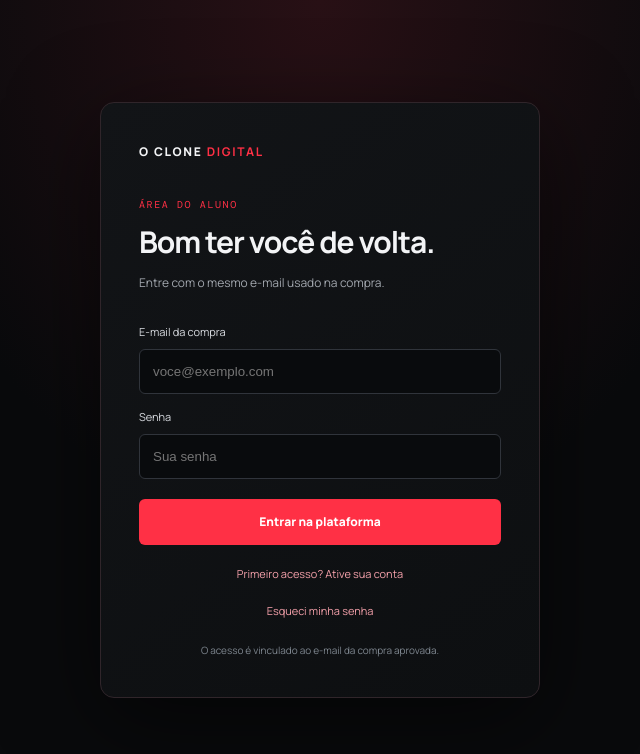
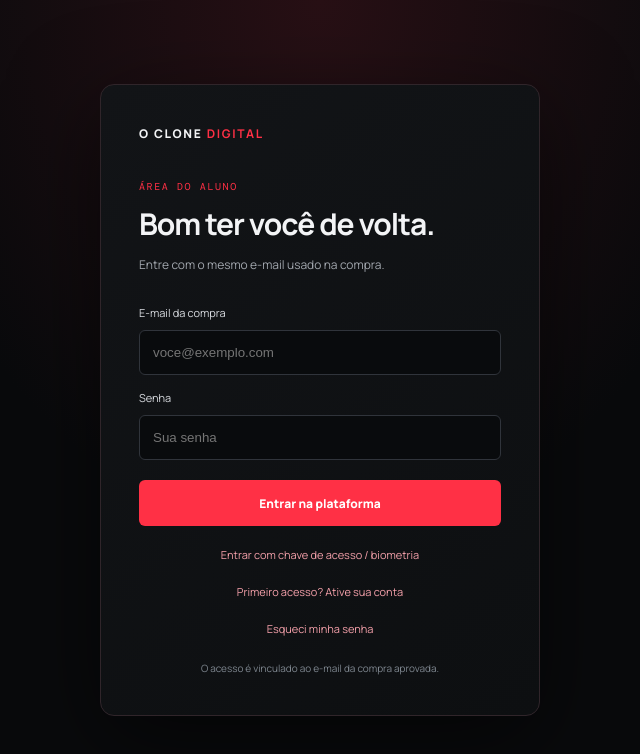
Before and after one commit to oLuiixz/o-clone-digital, a Next.js app: page /login in a window 1280 px wide. Shown: the top 754 px of the page, without its empty margins (320-960 px from the left). Built offline with nearby package versions, Linux system fonts and the light colour scheme; no server answers.

Commit message:
Add passkey sign-in to member login

```diff
--- a/app/login/page.js
+++ b/app/login/page.js
@@ -2,6 +2,7 @@
 
 import { useState } from "react";
 import Link from "next/link";
+import { startAuthentication } from "@simplewebauthn/browser";
 
 export default function LoginPage() {
   const [mode, setMode] = useState("login");
@@ -10,6 +11,25 @@ export default function LoginPage() {
   const [message, setMessage] = useState("");
   const [error, setError] = useState("");
   const [busy, setBusy] = useState(false);
+  const [passkeyBusy, setPasskeyBusy] = useState(false);
+
+  async function signInWithPasskey() {
+    setPasskeyBusy(true); setMessage(""); setError("");
+    try {
+      if (!email.trim()) throw new Error("Informe seu e-mail para localizar suas chaves de acesso.");
+      const optionsResponse = await fetch("/api/auth/passkeys/options", { method: "POST", headers: { "Content-Type": "application/json" }, body: JSON.stringify({ email: email.trim() }) });
+      const options = await optionsResponse.json();
+      if (!optionsResponse.ok) throw new Error(options.error || "Não foi possível iniciar o acesso por chave.");
+      const credential = await startAuthentication({ optionsJSON: options });
+      const verifyResponse = await fetch("/api/auth/passkeys/verify", { method: "POST", headers: { "Content-Type": "application/json" }, body: JSON.stringify({ email: email.trim(), response: credential }) });
+      const result = await verifyResponse.json();
+      if (!verifyResponse.ok) throw new Error(result.error || "Não foi possível validar a chave de acesso.");
+      window.location.assign(result.redirect || "/painel");
+    } catch (err) {
+      if (err?.name === "NotAllowedError") setError("A autenticação foi cancelada ou não foi concluída. Tente novamente ou entre com sua senha.");
+      else setError(err.message || "Não foi possível entrar com a chave de acesso.");
+    } finally { setPasskeyBusy(false); }
+  }
 
   async function submit(event) {
     event.preventDefault();
@@ -40,6 +60,7 @@ export default function LoginPage() {
         {message && <p className="auth-success" role="status">{message}</p>}
         <button className="auth-submit" disabled={busy}>{busy ? "Aguarde..." : mode === "login" ? "Entrar na plataforma" : mode === "activate" ? "Enviar link de ativação" : "Enviar link de recuperação"}</button>
       </form>
+      {mode === "login" && <button type="button" className="auth-switch" disabled={busy || passkeyBusy} onClick={signInWithPasskey}>{passkeyBusy ? "Aguardando autenticação..." : "Entrar com chave de acesso / biometria"}</button>}
       <button className="auth-switch" onClick={() => { setMode(mode === "login" ? "activate" : "login"); setMessage(""); setError(""); }}>{mode === "login" ? "Primeiro acesso? Ative sua conta" : "Voltar ao login"}</button>
       {mode === "login" && <button type="button" className="auth-switch" onClick={() => { setMode("recover"); setMessage(""); setError(""); }}>Esqueci minha senha</button>}
       {mode === "recover" && <button type="button" className="auth-switch" onClick={() => { setMode("activate"); setMessage(""); setError(""); }}>Preciso ativar minha conta</button>}
```
